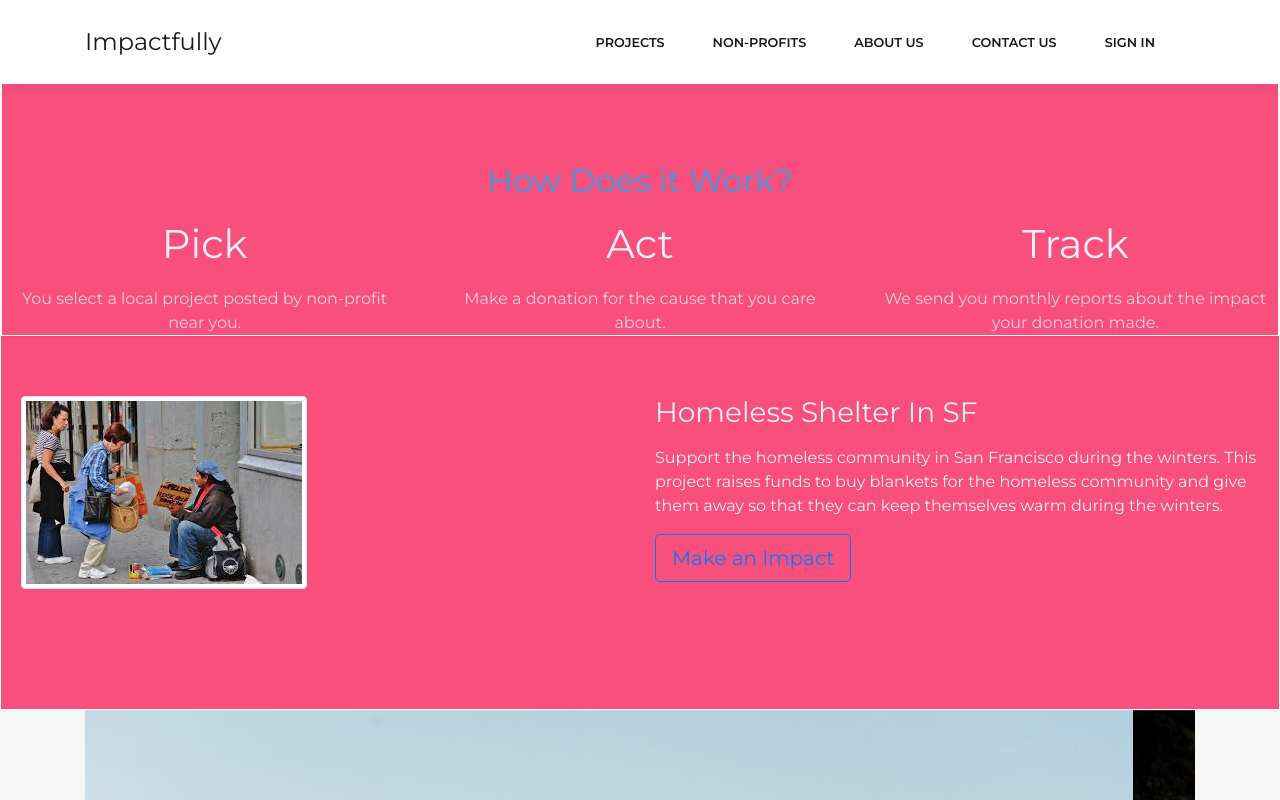
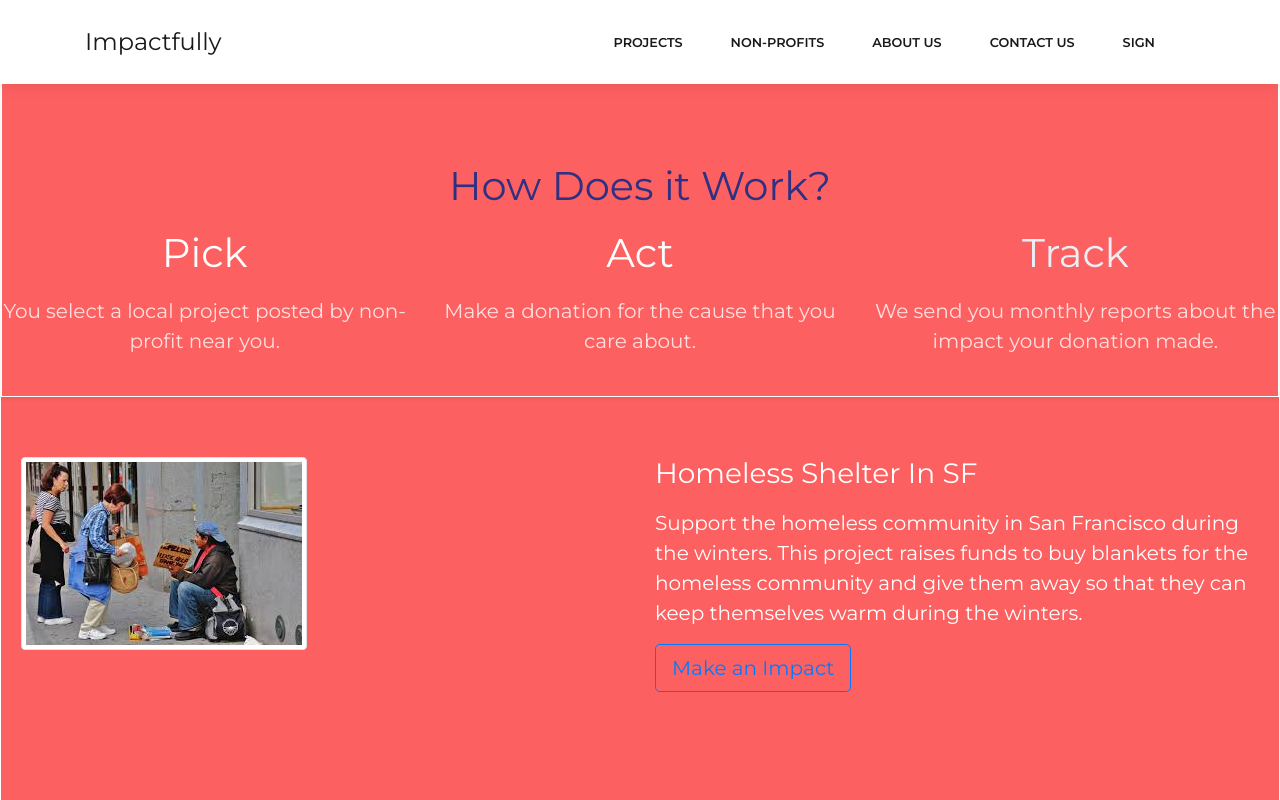
Before and after one commit to chanp-ark/impactfully_proto, a plain HTML site: page index.html in a window 1280 px wide. Shown: the top 800 px of the page. Drawn offline with Linux system fonts and the light colour scheme; some packages are replaced by stand-ins of ours; a script that the page names is missing.

Commit message:
fix navbar, update homepage, text-align center the nonprofit page

```diff
--- a/index.html
+++ b/index.html
@@ -13,7 +13,7 @@
     <link rel="stylesheet" href="assets/css/Social-Icons.css">
 </head>
 
-<body style="background-color: rgb(249,79,125);">
+<body style="background-color: #FA9BB0;">
     <nav class="navbar navbar-light navbar-expand-lg fixed-top bg-white clean-navbar" style="background-color: rgb(249,79,125);color: rgb(220,226,232);">
         <div class="container"><a class="navbar-brand logo" href="index.html">Impactfully</a><button data-toggle="collapse" class="navbar-toggler" data-target="#navcol-1"><span class="sr-only">Toggle navigation</span><span class="navbar-toggler-icon"></span></button>
             <div class="collapse navbar-collapse"
@@ -24,40 +24,45 @@
                     <li class="nav-item" role="presentation"><a class="nav-link active" href="non-profits.html">Non-Profits</a></li>
                     <li class="nav-item" role="presentation"><a class="nav-link active" href="about-us.html">About Us</a></li>
                     <li class="nav-item" role="presentation"><a class="nav-link active" href="contact-us.html">Contact Us</a></li>
-                    <li class="nav-item" role="presentation"><a class="nav-link active" id="signin" href="login.html">SIGN IN</a></li>
+                    <li class="nav-item" role="presentation"><a class="nav-link active" id="signin" href="login.html">Sign</a></li>
                 </ul>
             </div>
         </div>
     </nav>
-    <main class="page landing-page" style="background-color: #f94f7d;">
-        <section class="border rounded-0 border-white clean-block clean-info dark" style="background-color: rgb(249,79,125);">
+    <main class="page landing-page" style="background-color: #FD6060;">
+        <section class="border rounded-0 border-white clean-block clean-info dark" style="background-color: #FD6060;">
+
             <div class="border rounded-0 border-white shadow-sm block-heading">
-                <h2 class="text-info" style="color: rgb(233,239,245);">How Does it Work?</h2>
+                <h1 style="color: rgb(47, 48, 129);">How Does it Work?</h1>
+                <div style="padding-bottom: 20px; margin-bottom: 20px">
                     <div class="row">
                         <div class="col">
-                        <h1 class="border-white" style="color: rgb(233,239,245);">Pick</h1>
-                        <p style="color: rgb(233,239,245);">You select a local project posted by non-profit near you.</p>
+                            <h1 class="border-white" style="color: white;">Pick</h1>
+                            <p class="lead" style="color: rgb(255, 255, 255);">You select a local project posted by non-profit near you.</p>
                         </div>
                         <div class="col">
-                        <h1 style="color: rgb(233,239,245);">Act</h1>
-                        <p style="color: rgb(233,239,245);">Make a donation for the cause that you care about.</p>
+                            <h1 style="color: rgb(255, 255, 255);">Act</h1>
+                            <p class="lead" style="color: rgb(255, 255, 255);">Make a donation for the cause that you care about.</p>
                         </div>
                         <div class="col">
                             <h1 style="color: rgb(233,239,245);">Track</h1>
-                        <p style="color: rgb(233,239,245);">We send you monthly reports about the impact your donation made.</p>
+                            <p class="lead" style="color: rgb(255, 255, 255);">We send you monthly reports about the impact your donation made.</p>
                         </div>
                     </div>
+                </div>
+
             </div>
             <div>
                 <div class="row justify-content-start align-items-start" style="padding: 20px;">
                     <div class="col-md-6"><img class="img-thumbnail" src="assets/img/download%20(2).jpeg"></div>
                     <div class="col-md-6">
-                        <h3 style="color: rgb(233,239,245);">Homeless Shelter In SF</h3>
+                        <h3 style="color: rgb(255, 255, 255);">Homeless Shelter In SF</h3>
                         <div class="getting-started-info">
-                            <p style="color: rgb(233,239,245);">Support the homeless community in San Francisco during the winters. This project raises funds to buy blankets for the homeless community and give them away so that they can keep themselves warm during the winters.&nbsp;</p>
+                            <p  class="lead" style="color: rgb(255, 255, 255);">Support the homeless community in San Francisco during the winters. This project raises funds to buy blankets for the homeless community and give them away so that they can keep themselves warm during the winters.&nbsp;</p>
                             <div
                                 class="row">
-                                <div class="col align-content-lg-center"><button class="btn btn-outline-primary btn-lg" type="button">Make an Impact</button></div>
+                                <div class="col align-content-lg-center">
+                                    <button class="btn btn-outline-primary btn-lg" type="button">Make an Impact</button></div>
                             </div>
                         </div>
                     </div>
@@ -85,8 +90,8 @@
         <section class="border-white clean-block about-us">
             <div class="container">
                 <div class="block-heading">
-                    <h2 class="text-info" style="color: rgb(233,239,245);">About Us</h2>
-                    <p style="color: rgb(248,248,248);">We are a team social entrepreneurs who believe in power of us and believe in leading life impactfully. With love from San Francisco!</p>
+                    <h2 class="text-info" style="color: rgb(255, 255, 255);">About Us</h2>
+                    <p style="color: rgb(255, 255, 255);">We are a team social entrepreneurs who believe in power of us and believe in leading life impactfully. With love from San Francisco!</p>
                 </div>
             </div>
         </section>
```
Also changed, not shown: contact-us.html (+1 -2 lines), non-profits.html (+11 -7 lines), projects.html (+1 -3 lines), 3 other files. Lines whose indentation alone changed are shown as unchanged.
